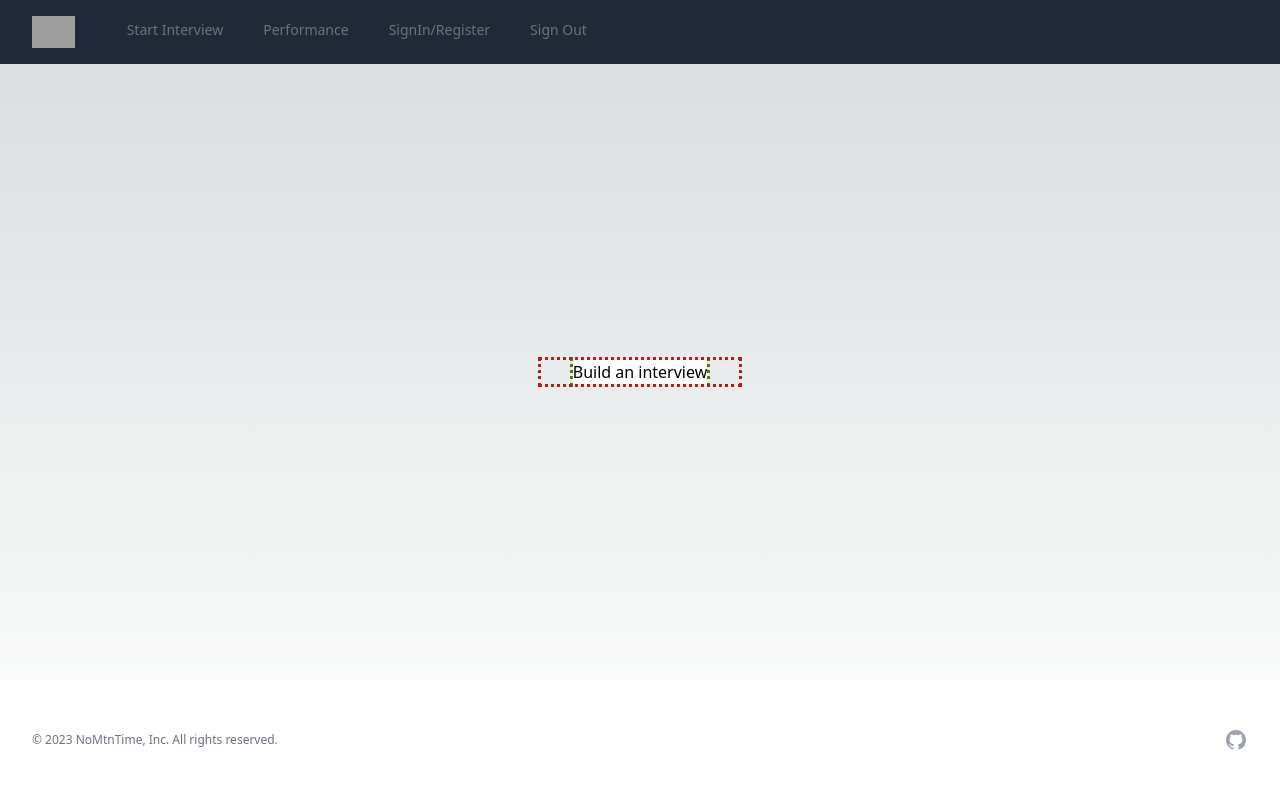
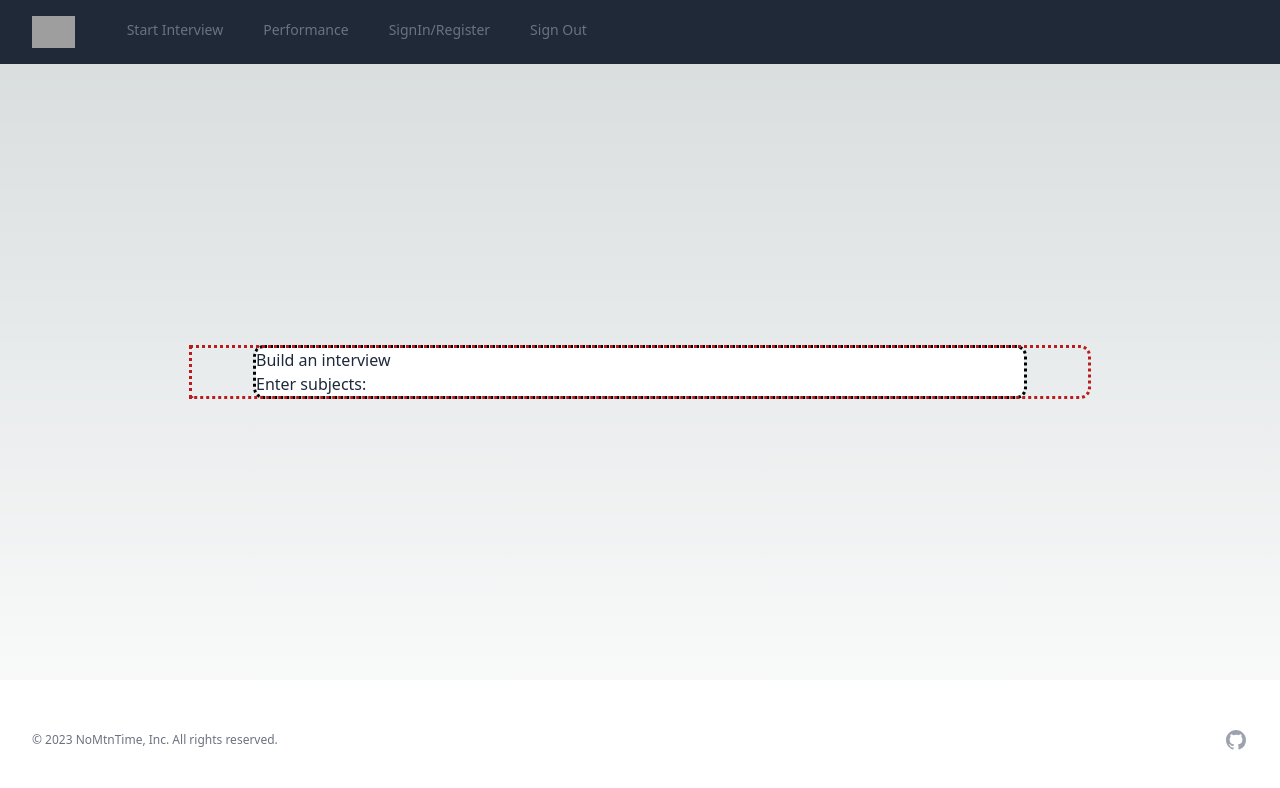
Before and after one commit to no-mountain-time/interro-ai, a Next.js app: page /interview in a window 1280 px wide. Shown: the top 788 px of the page. Built offline with nearby package versions, Linux system fonts and the light colour scheme; grey boxes are pictures that could not be loaded.

Commit message:
new input component

```diff
--- /dev/null
+++ b/components/InputSubject.tsx
@@ -0,0 +1,22 @@
+
+export default function InputSubject({ label, id, placeholder }) {
+  return (
+    <div>
+      <label
+        htmlFor={id}
+        className='block text-sm font-medium leading-6 text-gray-900'
+      >
+        {label}
+      </label>
+      <div className='mt-2'>
+        <input
+          type='text'
+          name={id}
+          id={id}
+          className='block w-full rounded-md border-0 py-1.5 text-gray-900 shadow-sm ring-1 ring-inset ring-gray-300 placeholder:text-gray-400 focus:ring-2 focus:ring-inset focus:ring-indigo-600 sm:text-sm sm:leading-6'
+          placeholder={placeholder}
+        />
+      </div>
+    </div>
+  )
+}
--- a/pages/interview/index.tsx
+++ b/pages/interview/index.tsx
@@ -1,8 +1,17 @@
+import InputSubject from '@/components/InputSubject'
+
 export default function Interview() {
   return (
-    <div className='mx-auto max-w-7xl px-4 sm:px-6 lg:px-8 outline-dotted outline-red-700'>
-      <div className='mx-auto max-w-3xl bg-white outline-dotted outline-lime-700'>
-        <p>Build an interview</p>
+    <div className='mx-auto w-[70%] max-w-7xl px-4 rounded-r-lg sm:px-6 lg:px-8 outline-dotted outline-red-700'>
+      <div className='mx-auto max-w-3xl bg-white outline-dotted rounded-lg'>
+        <p className='text-slate-800'>Build an interview</p>
+        <div className='flex flex-row'>
+          <div>
+            <p className='text-slate-800'>Enter subjects:</p>
+
+          </div>
+          <div></div>
+        </div>
       </div>
     </div>
   )
```
